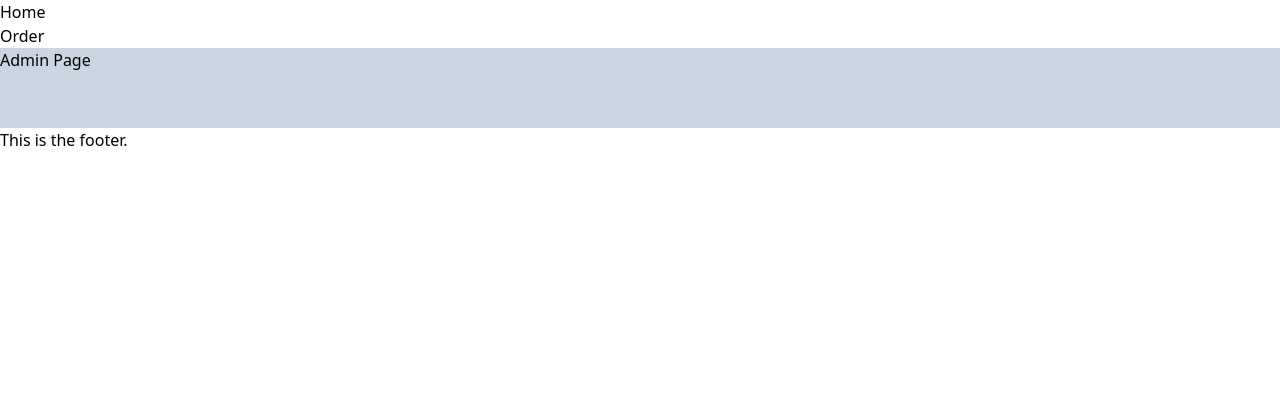
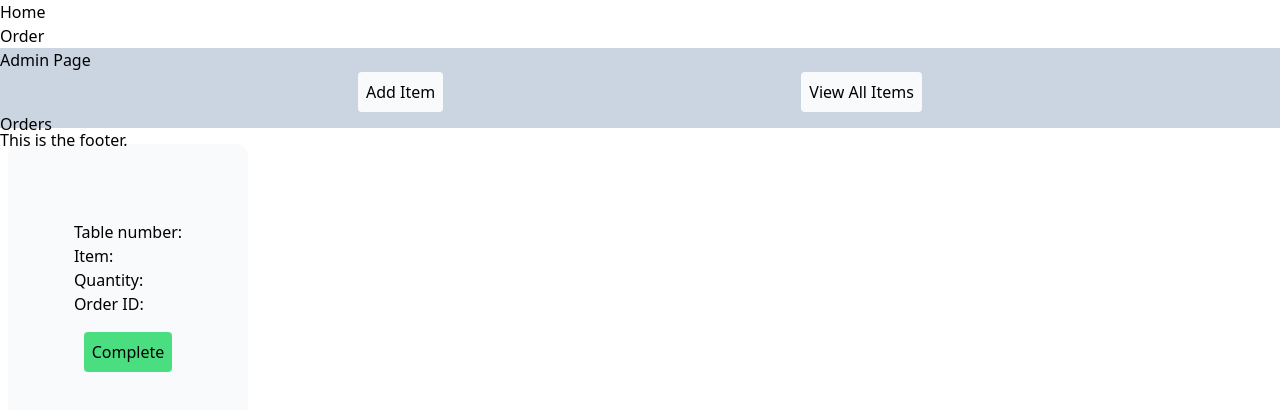
Before and after one commit to lawrencedsz9/resto-website, a React (Vite) app: page /admin in a window 1280 px wide. Shown: the top 410 px of the page. Built offline with nearby package versions, Linux system fonts and the light colour scheme.

Commit message:
added ordercard

```diff
--- /dev/null
+++ b/src/components/order-display.jsx
@@ -0,0 +1,24 @@
+import React from "react";
+
+const OrderCard = () => {
+  return (
+    <div className="flex flex-col items-center justify-center  bg-slate-50 rounded-xl p-4 m-2 h-80 w-60">
+      <div className="card-body">
+        <p className="card-title">Table number:</p>
+        <p className="card-text">Item:</p>
+        <p className="card-text">Quantity:</p>
+        <p className="card-text">Order ID:</p>
+      </div>
+      <div className="flex flex-row justify-evenly p-2 m-2">
+        <button className="btn btn-primary bg-green-400 p-2 rounded">
+          Complete
+        </button>
+        {/* <button className="btn btn-primary bg-slate-50 p-2 rounded">
+          Cancel
+        </button> */}
+      </div>
+    </div>
+  );
+};
+
+export default OrderCard;
--- a/src/pages/admin.jsx
+++ b/src/pages/admin.jsx
@@ -1,10 +1,22 @@
-import React from 'react';
+import React from "react";
+import OrderCard from "../components/order-display";
 
 const AdminPage = () => {
   return (
     <div>
       <h1>Admin Page</h1>
-      {/* Add your admin content here */}
+      <div className="flex flex-row justify-evenly">
+        <button className="btn btn-primary bg-slate-50 p-2 rounded">
+          Add Item
+        </button>
+        <button className="btn btn-primary bg-slate-50 p-2 rounded">
+          View All Items
+        </button>
+      </div>
+      <div>
+        <h1>Orders</h1>
+        <OrderCard />
+      </div>
     </div>
   );
 };
```
